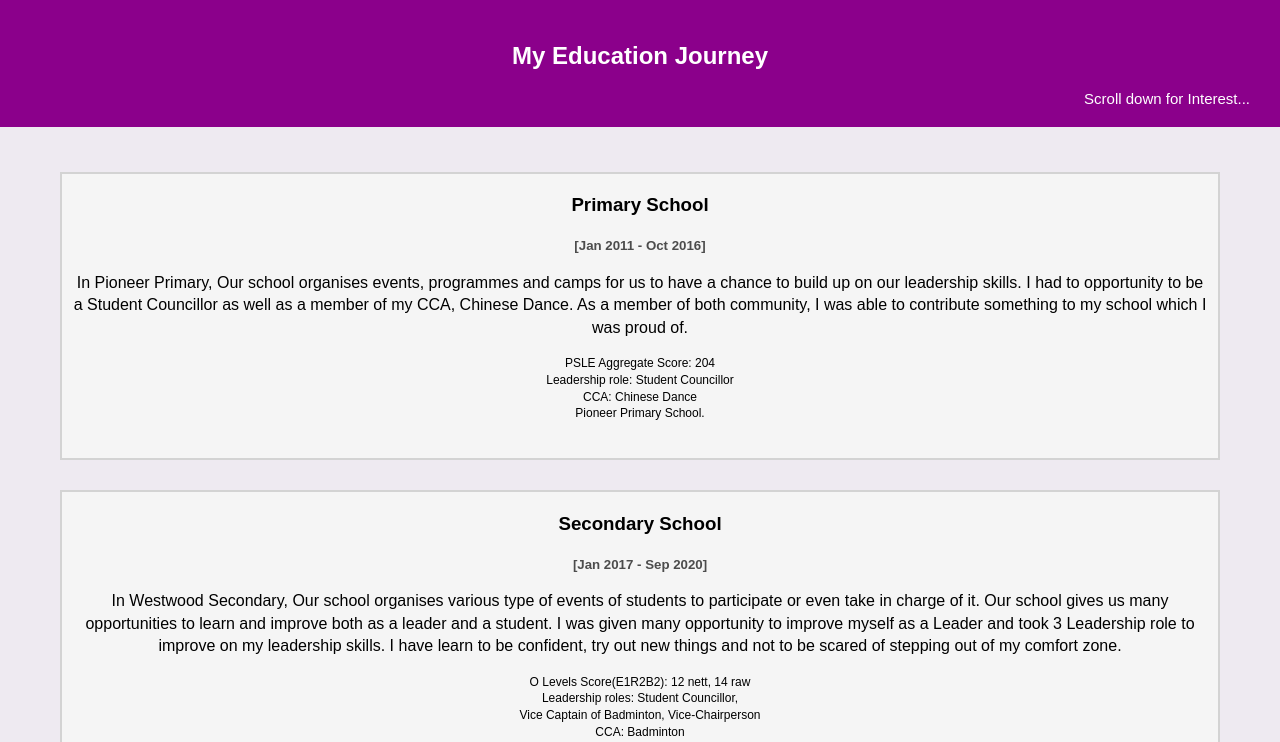
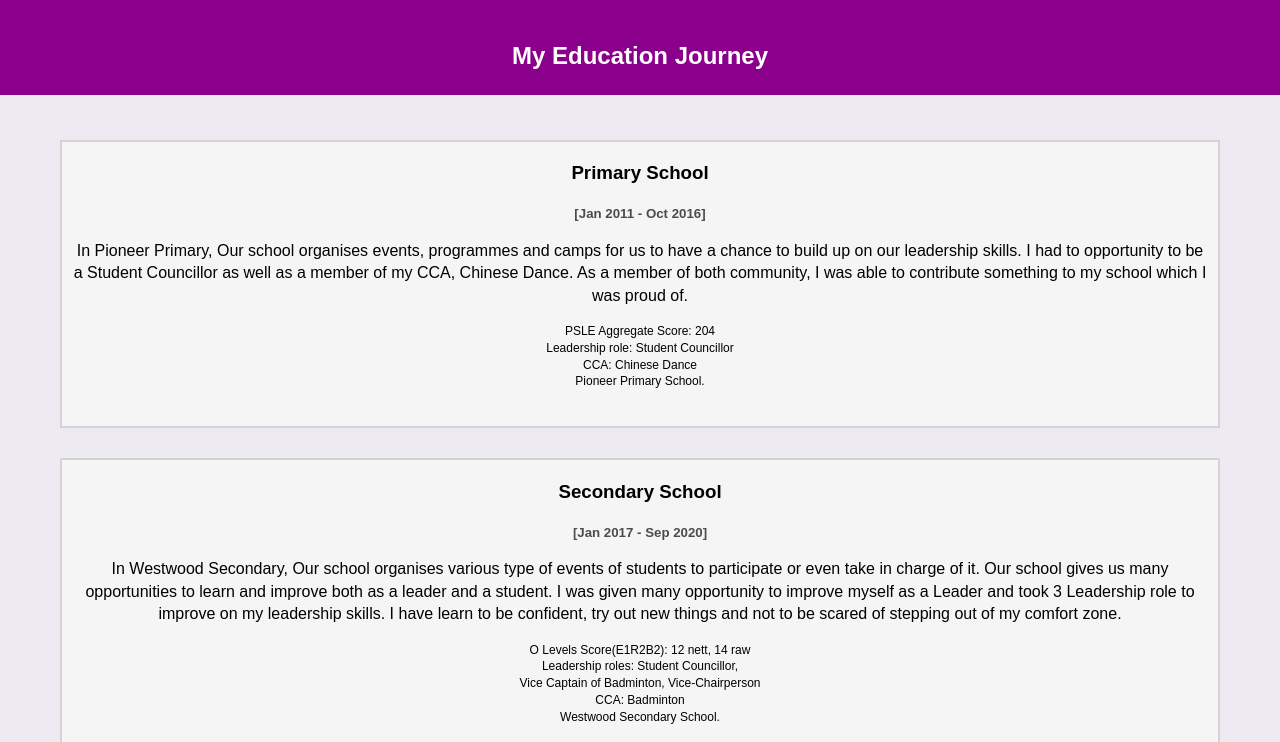
Before and after one commit to koayyiting/T06-ID-Assignment1, a plain HTML site: page EduNInt.html in a window 1280 px wide. Shown: the part 51-793 px from the top of the page. Drawn offline with Linux system fonts and the light colour scheme.

Commit message:
deleted scroll down for mroe since can be nav

```diff
--- a/EduNInt.html
+++ b/EduNInt.html
@@ -29,7 +29,6 @@
 <body id = "Education">
 <div class = "startHeader" id = "Education">
     <h2>My Education Journey</h2>
-    <p>Scroll down for Interest...</p>
 </div>
 
 <section class = "eduContainer">
```
Also changed, not shown: PrjNCon.html (+0 -1 lines).
